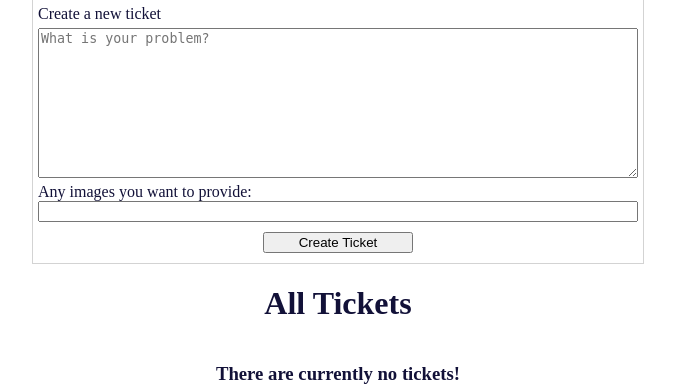
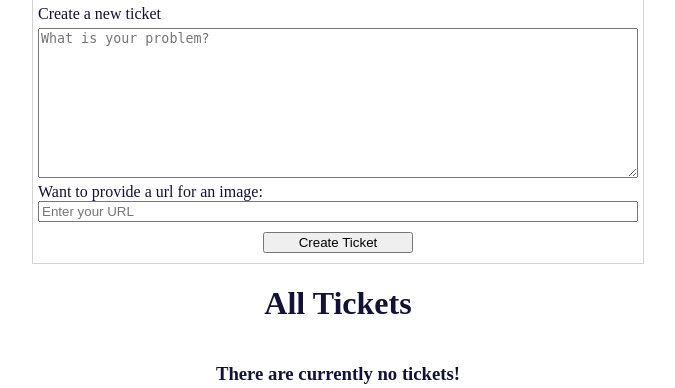
Before and after one commit to Schubi222/cs50Web, a Django app: page / in a window 1280 px wide. Shown: the part 66-454 px from the top of the page, without its empty margins (302-977 px from the left). Run offline with Django 4.2, Linux system fonts and the light colour scheme; data that the repository does not hold is empty.

Commit message:
added url placeholder

```diff
--- a/ticketsystem/templates/index.html
+++ b/ticketsystem/templates/index.html
@@ -19,8 +19,8 @@
                 <label for="newTicket_Form_Textarea">Create a new ticket</label>
                 <textarea id="newTicket_Form_Textarea" form="newTicket_Form" class="form_input form_textarea"
                           name="newTicket_Problem_Description" placeholder="What is your problem?"></textarea>
-                <p>Any images you want to provide:</p>
-                <input class="form_input" id="newTicket_Image" name="newTicket_Image" type="url">
+                <p>Want to provide a url for an image:</p>
+                <input class="form_input" id="newTicket_Image" name="newTicket_Image" type="url" placeholder="Enter your URL">
                 <input class="form_input form_submit" id="newTicket_Submit" type="submit" value="Create Ticket">
             </form>
         </div>
--- a/ticketsystem/templates/ticket.html
+++ b/ticketsystem/templates/ticket.html
@@ -58,8 +58,8 @@
                 <textarea id="ticket_new_comment_form_Textarea" form="ticket_new_comment_form"
                           class="form_input form_textarea" name="newTicket_Problem_Description"
                           placeholder="What is your problem?"></textarea>
-                <p>Any images you want to provide:</p>
-                <input class="form_input" id="ticket_new_comment_image" name="ticket_new_comment_image" type="url">
+                <p>Want to provide a url for an image:</p>
+                <input class="form_input" id="ticket_new_comment_image" name="ticket_new_comment_image" type="url" placeholder="Enter your URL">
                 <input id="ticket_id" hidden="hidden" type="text" value="{{ ticket.id }}" name="ticket_id">
                 <input class="form_input form_submit" id="newTicket_Submit" type="submit" value="Comment">
             </form>
```
